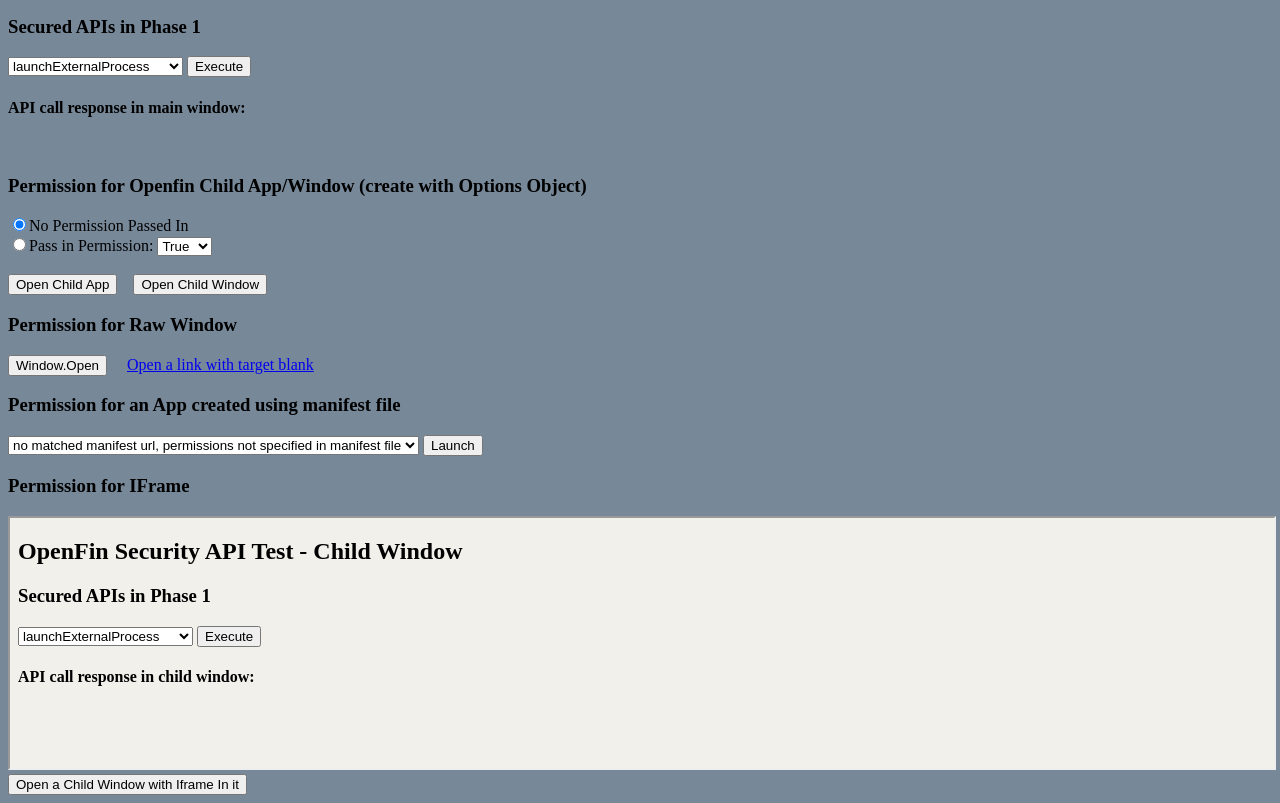
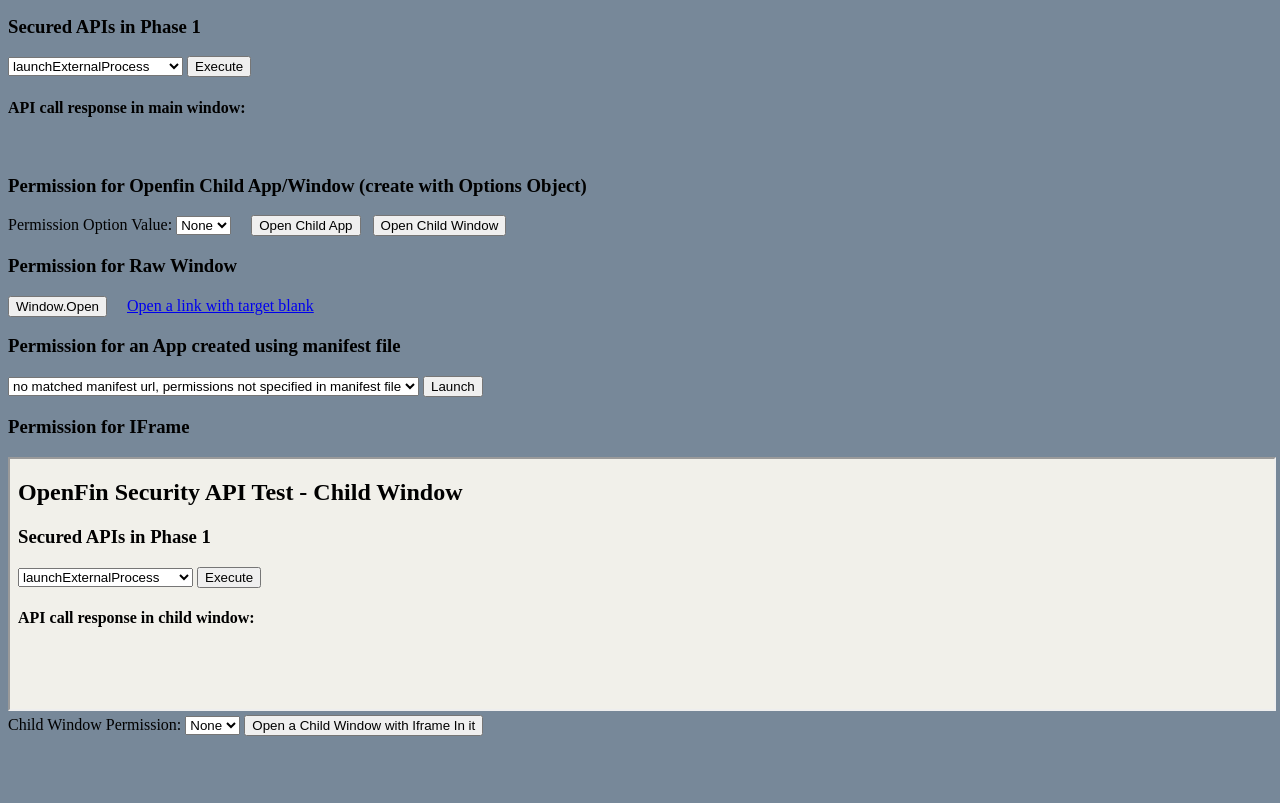
Before and after one commit to licui3936/security-api-test, a website: page public/index.html in a window 1280 px wide. Both pictures are taken after a click on the button "Open Child App". Shown: the part 101-904 px from the top of the page. After the commit the page ends 845 px from the top, so only its background shows below. Drawn offline with Linux system fonts and the light colour scheme.

Commit message:
Update some UIs and refactoring some codes

```diff
--- a/public/index.html
+++ b/public/index.html
@@ -37,10 +37,13 @@
 
     <!-- Test permission in child window or child app created with options object -->
      <h3>Permission for Openfin Child App/Window (create with Options Object)</h3>
-    <input type="radio" name="childPermission" value="inherited" checked>No Permission Passed In<br>
-    <input type="radio" name="childPermission" value="passedIn">Pass in Permission: <select id="permissionSel"><option value="true">True</option><option value="false">False</option></select>
-    <br><br>
-    <button onclick="createChildApp()">Open Child App</button>&nbsp;&nbsp;&nbsp;&nbsp;<button onclick="createChildWindow()">Open Child Window</button>
+     Permission Option Value:
+     <select id="childPermissionSel1">
+      <option value="none" selected>None</option>
+      <option value="true">True</option>
+      <option value="false">False</option>
+    </select>&nbsp;&nbsp;&nbsp;&nbsp;
+    <button onclick="createChildApp()">Open Child App</button>&nbsp;&nbsp;&nbsp;<button onclick="createChildWindow()">Open Child Window</button>
     <br>
 
     <!-- Test permission in raw window. It should always be denied in raw window. -->
@@ -67,6 +70,12 @@
     <iframe src="http://localhost:5566/child.html?isIframe=true" name="iframe_test" width="100%" height="250">
       <p>Your browser does not support iframes.</p>
     </iframe>
+    Child Window Permission:
+    <select id="childPermissionSel2">
+     <option value="none" selected>None</option>
+     <option value="true">True</option>
+     <option value="false">False</option>
+   </select>
     <button onclick="createIframeWindow()">Open a Child Window with Iframe In it</button>
   </div>
 </body>
--- a/public/js/main.js
+++ b/public/js/main.js
@@ -304,11 +304,6 @@
   }
 }
 
-function hasDefaultPermissions() {
-  const apiPermissions = permissionMap['DOS'];
-  return 'default' in apiPermissions;
-}
-
 let urlMatchPatten = '^http(s)?://localhost(:([0-9]){2,4})?/matched/.*$';
 function searchPermissionByConfigUrl(url) {
   const apiPermissions = permissionMap['DOS'];
@@ -348,25 +343,17 @@
   }
 }
 
-function isInheritedPermission() {
-    const inheritedRadio = document.getElementsByName("childPermission")[0];
-    if(inheritedRadio.checked) {
-      return true;
-    }
-    else {
-      return false;
-    }
-}
-
 function getAPIName() {
   const apiOption = document.querySelector("#apiSelect").value;
   return apiOption;
 }
 
-function createOptions(url, isChildApp) {
-  const isInherited = isInheritedPermission();
+function createOptions(url, isChildApp, isIframe) {
   const apiName = getAPIName();
-  const permissionValue = document.querySelector("#permissionSel").value === 'true' ? true : false;
+  const permissionValue1 = document.querySelector('#childPermissionSel1').value;
+  const permissionValue2 = document.querySelector('#childPermissionSel2').value;
+  const permissionValue = !isIframe? permissionValue1 : permissionValue2;
+
   let options = {
       defaultWidth: 600,
       defaultHeight: 600,
@@ -382,30 +369,25 @@
   else {
     options.name = 'child' + Math.random();
   }
-  if(!isInherited) {
-    options.url += '&permission=' + permissionValue;
+
+  options.url += '&permission=' + permissionValue;
+  if(permissionValue !== 'none') {
     options.permissions = {};
     options.permissions.System = {};
-    options.permissions.System[apiName] = permissionValue;
+    options.permissions.System[apiName] = (permissionValue === 'true');
   }
-  else {
-    options.url += '&permission=none';
-  }
+
   return options;
 }
 
 function createChildApp() {
-  const option = createOptions(childUrl, true);
+  const option = createOptions(childUrl, true, false);
   fin.Application.start(option);
 }
 
-function _createChildWindow(url) {
-  const winOption = createOptions(url, false);
+function createChildWindow() {
+  const winOption = createOptions(childUrl, false, false);
   fin.Window.create(winOption);
-}
-
-function createChildWindow() {
-  _createChildWindow(childUrl);
 }
 
 function createRawWindow() {
@@ -414,7 +396,8 @@
 }
 
 function createIframeWindow() {
-  _createChildWindow('http://localhost:5566/iframe.html');
+  const winOption = createOptions('http://localhost:5566/iframe.html', false, true);
+  fin.Window.create(winOption);
 }
 
 function createAppFromManifest() {
```
